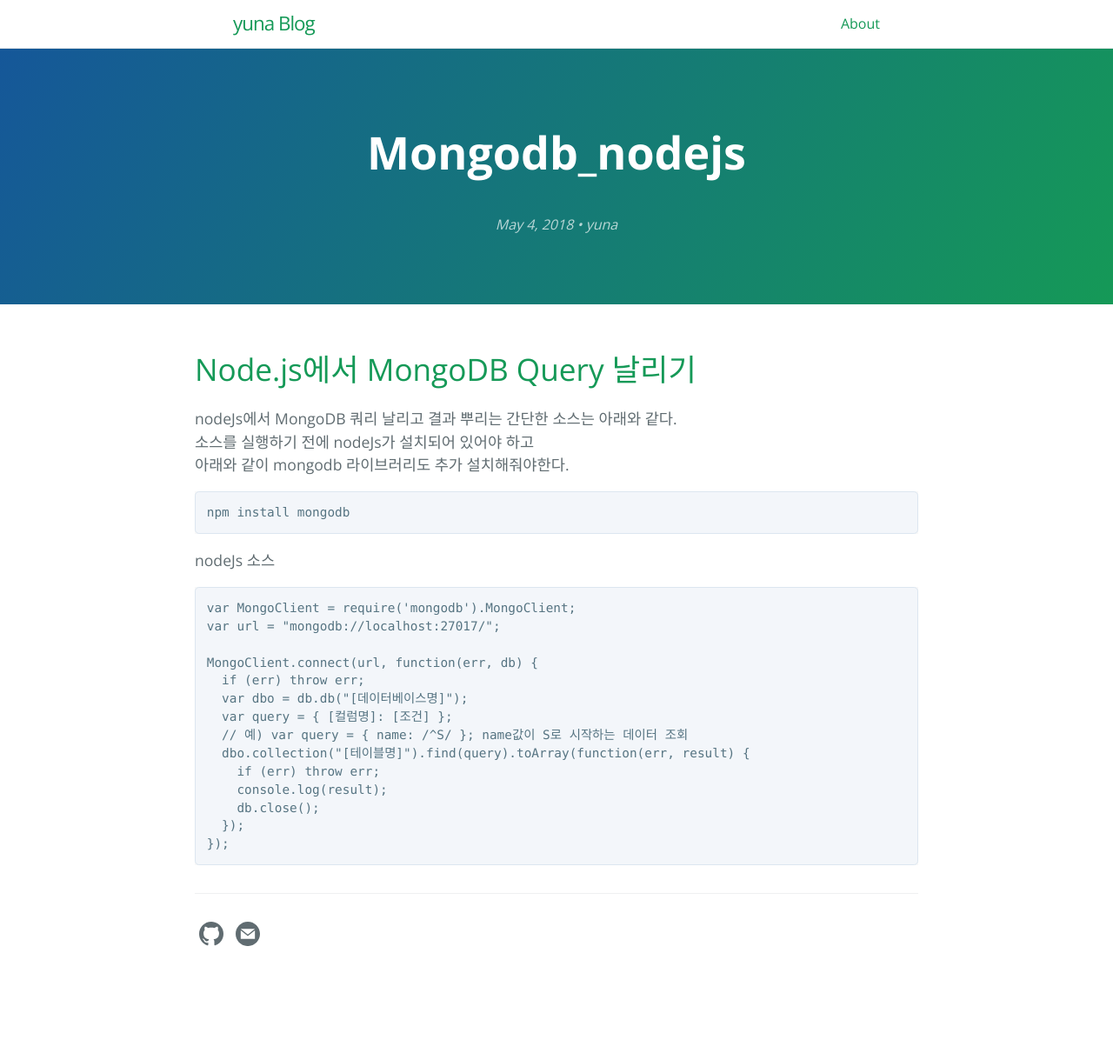
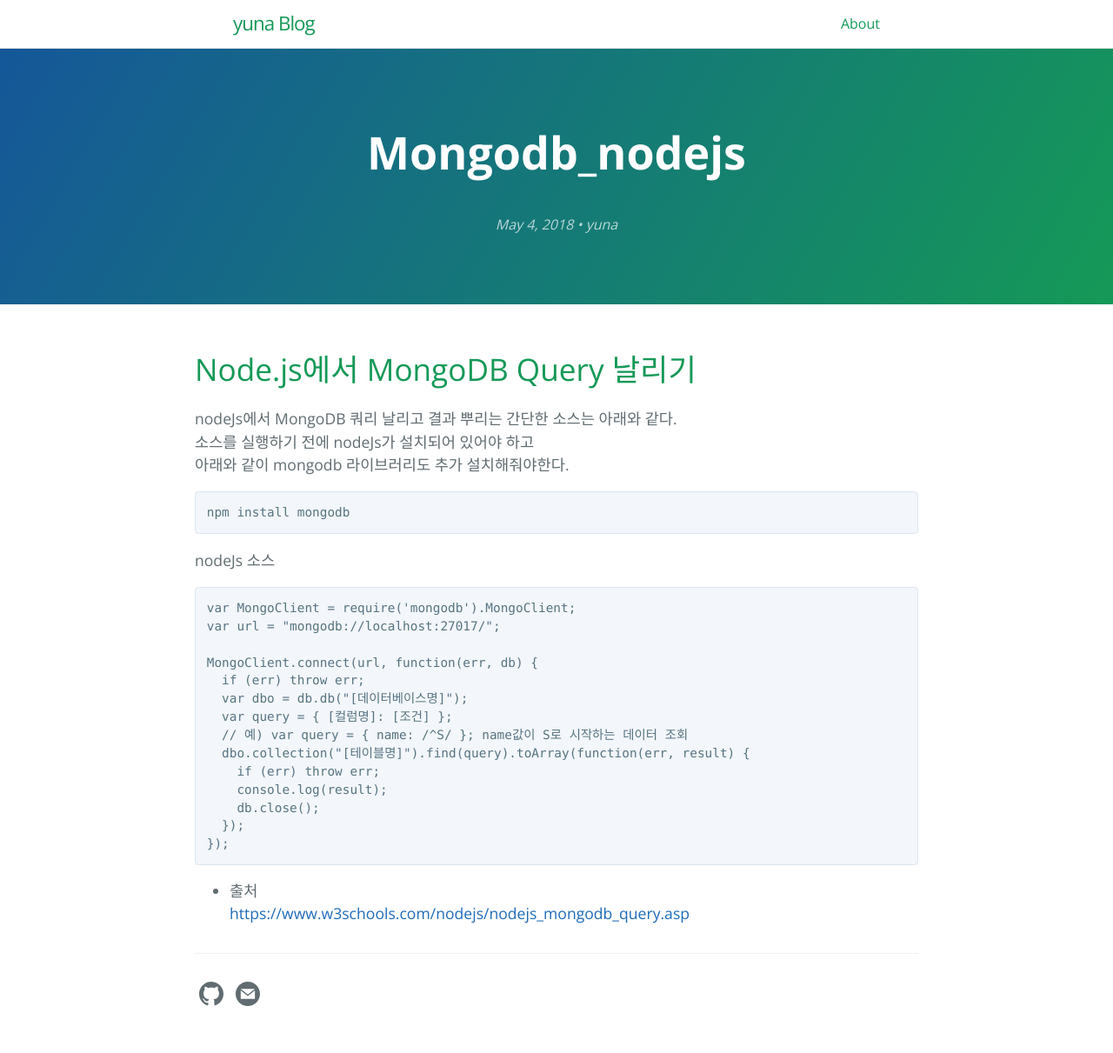
Before and after one commit to zzingyuna/test_site.github.io, a Jekyll site: the page built from _posts/2018-05-04-mongoDB_nodejs.md, in a window 1280 px wide. Shown: the whole page at 87% size. Built offline with Jekyll 4.4.1, drawn with Linux system fonts in a browser that asks for light colours; before the commit the page ends 1142 px from its top, so only the background shows below that.

Commit message:
Update 2018-05-04-mongoDB_nodejs.md

````diff
--- a/_posts/2018-05-04-mongoDB_nodejs.md
+++ b/_posts/2018-05-04-mongoDB_nodejs.md
@@ -30,3 +30,6 @@
   });
 });
 ```
+
+- 출처
+[https://www.w3schools.com/nodejs/nodejs_mongodb_query.asp](https://www.w3schools.com/nodejs/nodejs_mongodb_query.asp)
````
